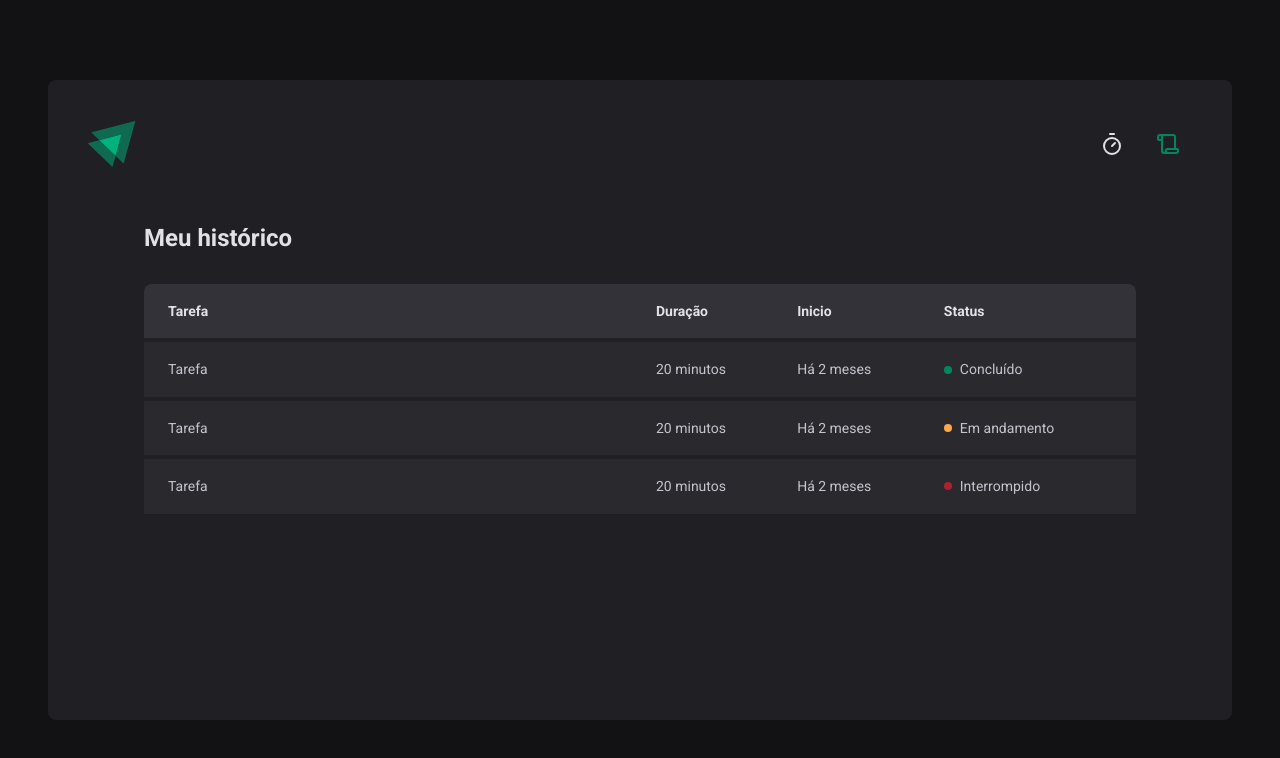
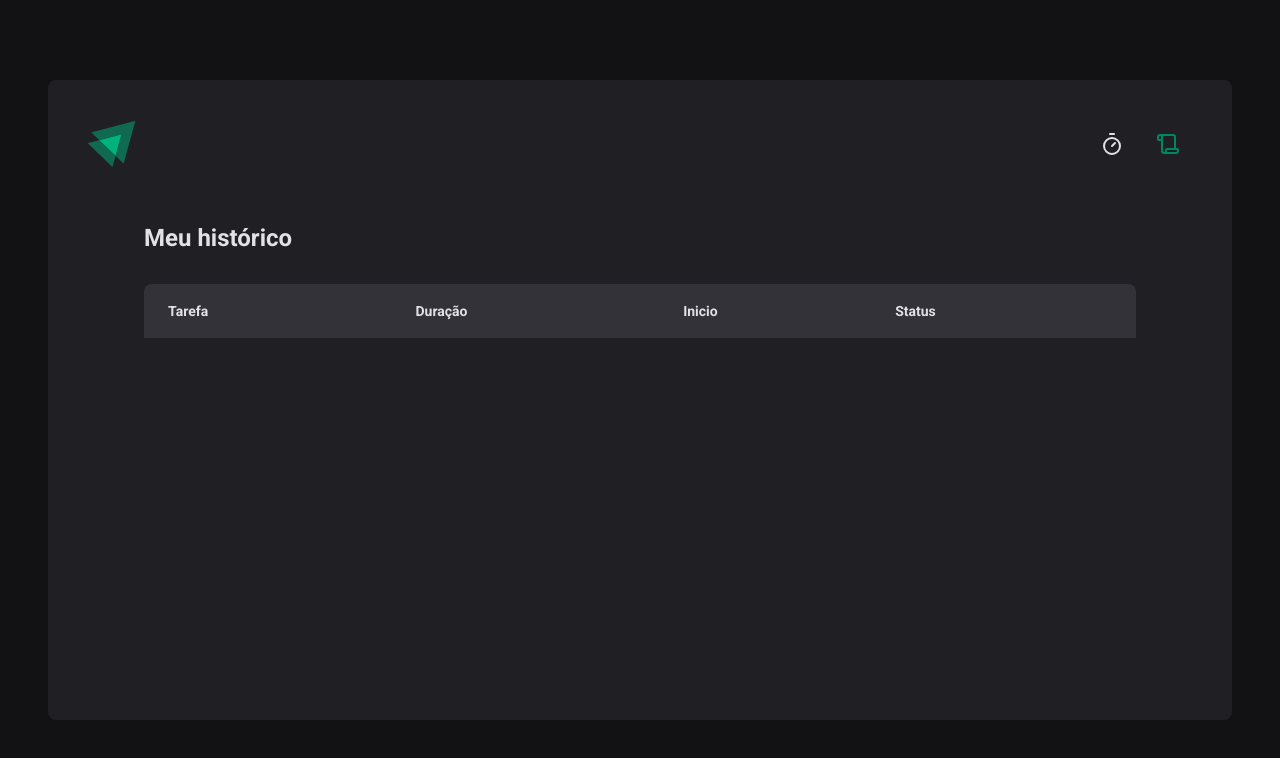
Before and after one commit to ViniciusBaylet/Ignite-Timer, a React (Vite) app: page /history in a window 1280 px wide. Shown: the top 758 px of the page. Built offline with nearby package versions, Linux system fonts and the light colour scheme.

Commit message:
Listagem do Histórico

```diff
--- a/src/pages/History/index.tsx
+++ b/src/pages/History/index.tsx
@@ -22,24 +22,22 @@
                     </thead>
 
                     <tbody>
-                        <tr>
-                            <td>Tarefa</td>
-                            <td>20 minutos</td>
-                            <td>Há 2 meses</td>
-                            <td><Status statusColor="green">Concluído</Status></td>
-                        </tr>
-                        <tr>
-                            <td>Tarefa</td>
-                            <td>20 minutos</td>
-                            <td>Há 2 meses</td>
-                            <td><Status statusColor="yellow">Em andamento</Status></td>
-                        </tr>
-                        <tr>
-                            <td>Tarefa</td>
-                            <td>20 minutos</td>
-                            <td>Há 2 meses</td>
-                            <td><Status statusColor="red">Interrompido</Status></td>
-                        </tr>
+                        {cycles.map(cycle => {
+                            return (
+                                <tr key={cycle.id}>
+                                    <td>{cycle.task}</td>
+                                    <td>{cycle.minutesAmount} minutos</td>
+                                    <td>{cycle.startDate.toISOString()}</td>
+                                    <td>
+                                        {cycle.finishedDate && <Status statusColor="green">Concluído</Status>}
+
+                                        {cycle.interruptDate && <Status statusColor="red">Interrompido</Status>}
+
+                                        {!cycle.finishedDate  && !cycle.interruptDate && <Status statusColor="yellow">Em andamento</Status>}
+                                    </td>
+                                </tr>
+                            )
+                        })}
                     </tbody>
                 </table>
             </HistoryList>
```
